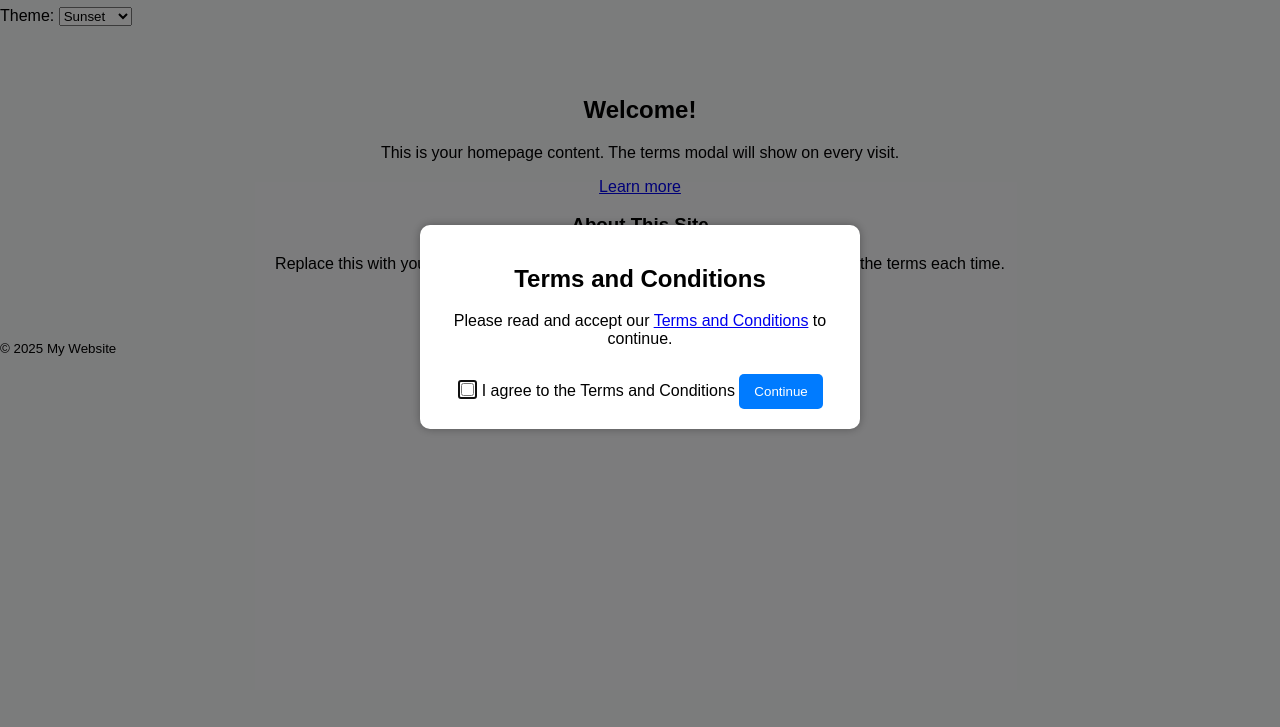
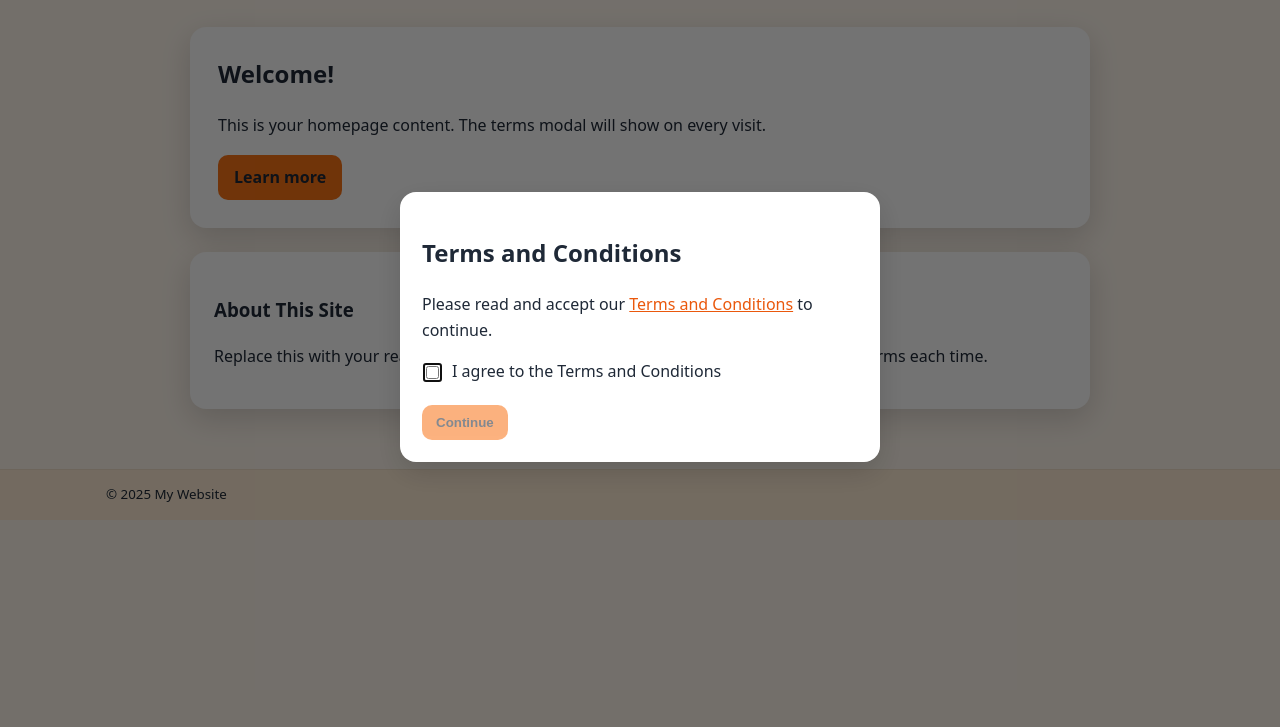
Before and after one commit to PenGwenn/motherhood.github.io, a plain HTML site: page index.html in a window 1280 px wide. Shown: the part 73-800 px from the top of the page. Drawn offline with Linux system fonts and the light colour scheme.

Commit message:
Update style.css

```diff
--- a/style.css
+++ b/style.css
@@ -1,43 +1,159 @@
-body {
-  font-family: Arial, sans-serif;
-  margin: 0;
-  background-color: #f8f9fa;
+/* ===== Theme System (CSS Variables) ===== */
+:root {
+  --bg: #ffffff;
+  --text: #1f2937;
+  --muted-text: #6b7280;
+  --surface: #ffffff;
+  --surface-2: #f3f4f6;
+  --overlay: rgba(0,0,0,0.55);
+  --accent: #ef4444;
+  --accent-contrast: #ffffff;
+  --link: #2563eb;
+  --shadow: 0 10px 30px rgba(0,0,0,0.15);
 }
 
-.popup {
-  display: none;
-  position: fixed;
-  z-index: 10;
-  top: 0; left: 0; right: 0; bottom: 0;
-  background: rgba(0,0,0,0.5);
-  justify-content: center;
-  align-items: center;
+/* Sunset (default) */
+html[data-theme="sunset"] {
+  --bg: #fff7ed;
+  --text: #1f2937;
+  --muted-text: #6b7280;
+  --surface: #ffffff;
+  --surface-2: #ffedd5;
+  --overlay: rgba(0,0,0,0.55);
+  --accent: #f97316;
+  --accent-contrast: #1f2937;
+  --link: #ea580c;
 }
 
-.popup-content {
-  background: white;
-  padding: 20px;
-  border-radius: 10px;
-  max-width: 400px;
-  text-align: center;
-  box-shadow: 0 0 10px rgba(0,0,0,0.3);
+/* Forest */
+html[data-theme="forest"] {
+  --bg: #f0fdf4;
+  --text: #064e3b;
+  --muted-text: #065f46;
+  --surface: #ffffff;
+  --surface-2: #dcfce7;
+  --overlay: rgba(0,0,0,0.55);
+  --accent: #10b981;
+  --accent-contrast: #033227;
+  --link: #059669;
 }
 
-button {
-  margin-top: 10px;
-  padding: 10px 15px;
-  border: none;
-  background: #007BFF;
-  color: white;
-  border-radius: 5px;
-  cursor: pointer;
+/* Ocean */
+html[data-theme="ocean"] {
+  --bg: #f0f9ff;
+  --text: #0c4a6e;
+  --muted-text: #075985;
+  --surface: #ffffff;
+  --surface-2: #e0f2fe;
+  --overlay: rgba(0,0,0,0.55);
+  --accent: #0ea5e9;
+  --accent-contrast: #072436;
+  --link: #0284c7;
 }
 
-button:hover {
-  background: #0056b3;
+/* Midnight */
+html[data-theme="midnight"] {
+  --bg: #0b1220;
+  --text: #e5e7eb;
+  --muted-text: #94a3b8;
+  --surface: #111827;
+  --surface-2: #0f172a;
+  --overlay: rgba(0,0,0,0.6);
+  --accent: #8b5cf6;
+  --accent-contrast: #e5e7eb;
+  --link: #93c5fd;
 }
 
-.main-content {
-  padding: 50px;
-  text-align: center;
+/* ===== Base ===== */
+* { box-sizing: border-box; }
+html, body { height: 100%; }
+body {
+  margin: 0;
+  font-family: system-ui, -apple-system, Segoe UI, Roboto, Helvetica, Arial, sans-serif;
+  color: var(--text);
+  background: var(--bg);
+  line-height: 1.6;
 }
+a { color: var(--link); }
+.container { max-width: 1100px; margin: 0 auto; padding: 0 16px; }
+
+/* Prevent scroll while modal open */
+.no-scroll { overflow: hidden; }
+
+/* ===== Header / Footer ===== */
+.site-header, .site-footer {
+  background: var(--surface-2);
+  border-bottom: 1px solid rgba(0,0,0,0.05);
+}
+.site-footer { border-top: 1px solid rgba(0,0,0,0.05); border-bottom: none; }
+.site-header .container, .site-footer .container {
+  display: flex; align-items: center; justify-content: space-between;
+  padding: 14px 16px;
+}
+.brand { margin: 0; font-size: 1.1rem; }
+.theme-switch { display: inline-flex; gap: 8px; align-items: center; color: var(--muted-text); }
+.theme-switch select { padding: 6px 10px; border-radius: 8px; border: 1px solid #d1d5db; background: var(--surface); color: var(--text); }
+
+/* ===== Main ===== */
+.main-content { padding: 40px 0 60px; }
+.hero {
+  background: var(--surface);
+  box-shadow: var(--shadow);
+  margin: 0 auto 24px; max-width: 900px;
+  border-radius: 16px; padding: 28px;
+}
+.hero h2 { margin-top: 0; }
+.button {
+  display: inline-block;
+  padding: 10px 16px;
+  background: var(--accent);
+  color: var(--accent-contrast);
+  border-radius: 10px;
+  text-decoration: none;
+  font-weight: 600;
+}
+.button:hover { opacity: 0.9; }
+
+.content {
+  background: var(--surface);
+  box-shadow: var(--shadow);
+  margin: 0 auto; max-width: 900px;
+  border-radius: 16px; padding: 24px;
+}
+
+/* ===== Modal ===== */
+.popup {
+  display: none; /* shown by JS on every load */
+  position: fixed; inset: 0;
+  background: var(--overlay);
+  z-index: 1000;
+  display: none;
+  justify-content: center; align-items: center;
+  padding: 16px;
+}
+.popup-content {
+  background: var(--surface);
+  color: var(--text);
+  width: 100%; max-width: 480px;
+  border-radius: 16px;
+  box-shadow: var(--shadow);
+  padding: 22px;
+  outline: none;
+}
+.popup-content a { color: var(--link); }
+.checkbox-row {
+  display: flex; align-items: center; gap: 10px; margin: 16px 0;
+}
+button, .popup-content button {
+  margin-top: 4px;
+  padding: 10px 14px;
+  border: none;
+  background: var(--accent);
+  color: var(--accent-contrast);
+  border-radius: 10px;
+  cursor: pointer;
+  font-weight: 600;
+}
+button[disabled], button[aria-disabled="true"] {
+  opacity: 0.55; cursor: not-allowed;
+}
```
